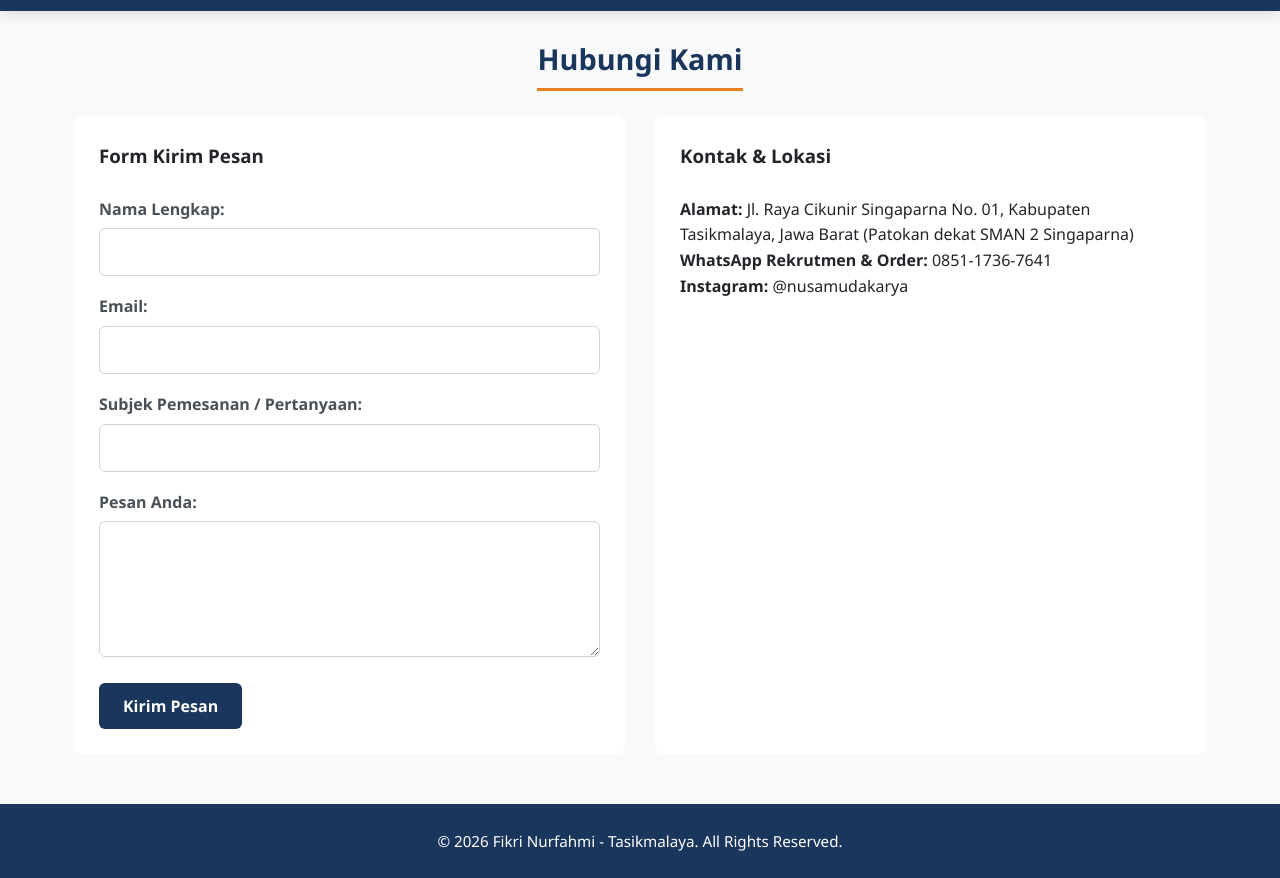
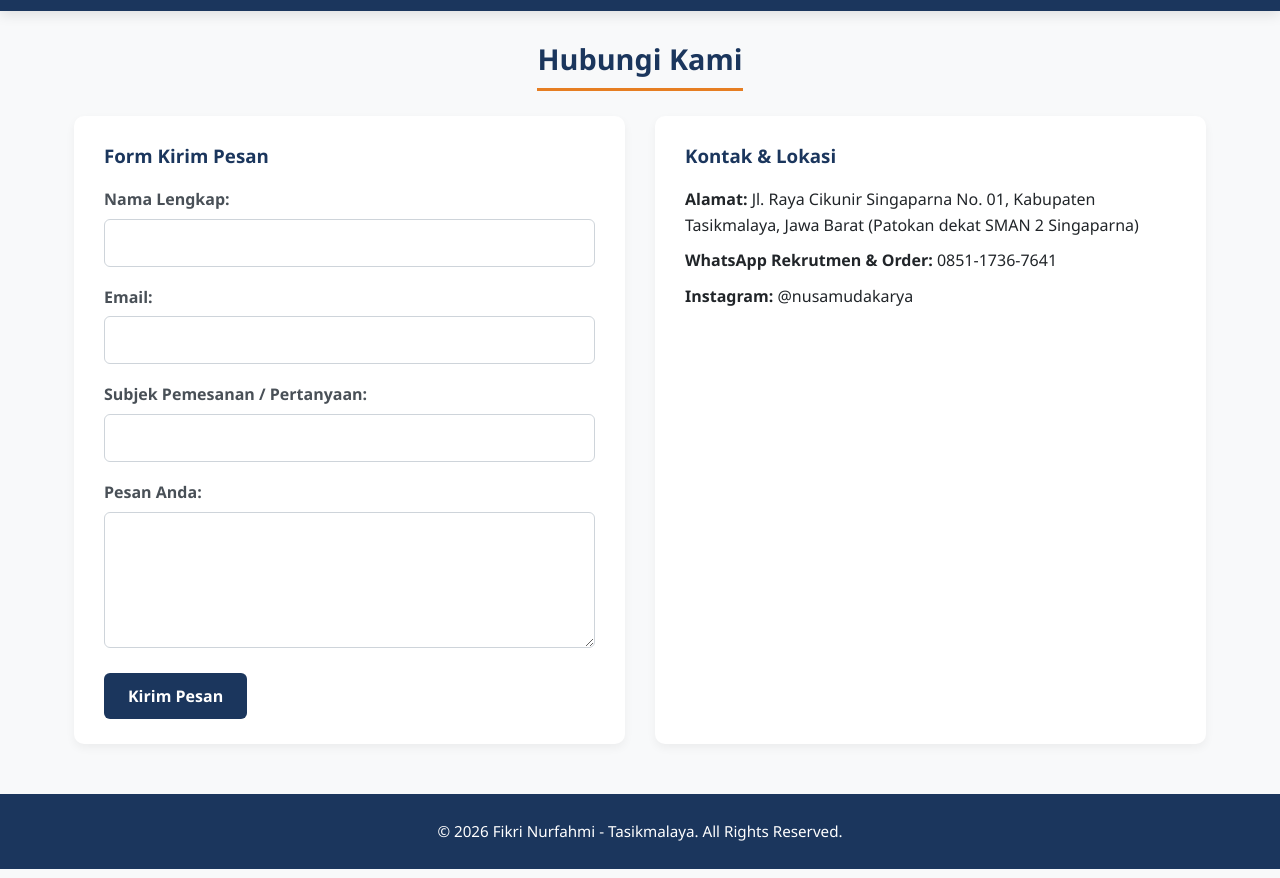
Before and after one commit to fikri-nurfahmi/companyprofilecv_fikrinurfahmi, a plain HTML site: page kontak.html in a window 1280 px wide. Shown: the part 54-932 px from the top of the page. Drawn offline with Linux system fonts and the light colour scheme.

Commit message:
Update kontak.html

```diff
--- a/kontak.html
+++ b/kontak.html
@@ -9,15 +9,9 @@
 <body>
     <header id="fikrinurfahmi_header">
         <div class="fikrinurfahmi_logo_area">CV Nusa Muda Karya</div>
-
-    <!-- Tombol Hamburger Mobile -->
         <div class="fikrinurfahmi_menu_toggle" id="fikrinurfahmi_menu_toggle">
-        <span></span>
-        <span></span>
-        <span></span>
+            <span></span><span></span><span></span>
         </div>
-
-    <!-- Menu Navigasi -->
         <ul class="fikrinurfahmi_nav_menu" id="fikrinurfahmi_nav_menu">
             <li><a href="index.html" class="fikrinurfahmi_nav_link">Home</a></li>
             <li><a href="profil.html" class="fikrinurfahmi_nav_link">Profil</a></li>
@@ -34,10 +28,9 @@
             <h2 class="fikrinurfahmi_section_title">Hubungi Kami</h2>
         </div>
 
-        <div style="display: flex; gap: 30px; flex-wrap: wrap;">
-            <div style="flex: 1; min-width: 300px; background: #fff; padding: 25px; border-radius: 8px;">
+        <div class="fikrinurfahmi_contact_layout">
+            <section class="fikrinurfahmi_card_box fikrinurfahmi_contact_col">
                 <h3>Form Kirim Pesan</h3>
-                <br>
                 <form id="fikrinurfahmi_contact_form">
                     <div class="fikrinurfahmi_form_group">
                         <label for="nama">Nama Lengkap:</label>
@@ -57,15 +50,14 @@
                     </div>
                     <button type="submit" class="fikrinurfahmi_btn_submit">Kirim Pesan</button>
                 </form>
-            </div>
+            </section>
 
-            <div style="flex: 1; min-width: 300px; background: #fff; padding: 25px; border-radius: 8px;">
+            <section class="fikrinurfahmi_card_box fikrinurfahmi_contact_col">
                 <h3>Kontak & Lokasi</h3>
-                <br>
                 <p><strong>Alamat:</strong> Jl. Raya Cikunir Singaparna No. 01, Kabupaten Tasikmalaya, Jawa Barat (Patokan dekat SMAN 2 Singaparna)</p>
                 <p><strong>WhatsApp Rekrutmen & Order:</strong> 0851-1736-7641</p>
                 <p><strong>Instagram:</strong> @nusamudakarya</p>
-            </div>
+            </section>
         </div>
     </main>
 
```
Lines whose indentation alone changed are shown as unchanged.
